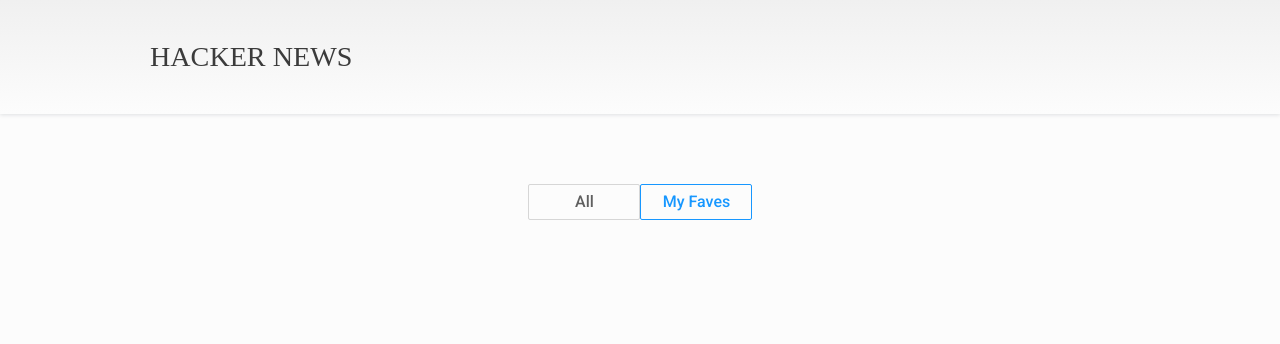
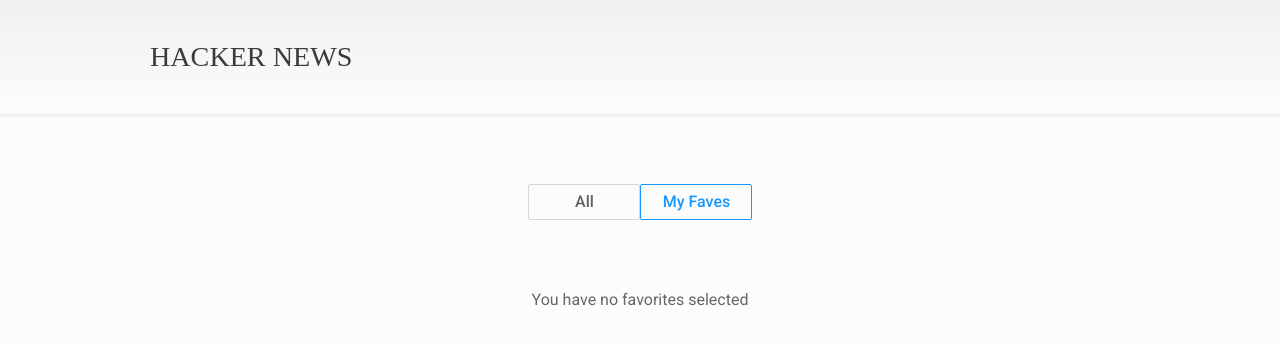
Before and after one commit to ghernandezr/hacker-news, a React (Create React App) app: page /faves in a window 1280 px wide. Shown: the top 344 px of the page. Built offline with nearby package versions, Linux system fonts and the light colour scheme.

Commit message:
Adding a placeholder text when favorites is empty

```diff
--- a/src/pages/Faves.module.css
+++ b/src/pages/Faves.module.css
@@ -10,3 +10,9 @@
     gap: 1.87rem 2.5rem;
   }
 }
+
+.faves__no-data {
+  font-family: Roboto;
+  text-align: center;
+  color: #666;
+}
--- a/src/pages/Faves.tsx
+++ b/src/pages/Faves.tsx
@@ -19,6 +19,12 @@
     });
   };
 
+  if (faves.length === 0) {
+    return (
+      <p className={styles["faves__no-data"]}>You have no favorites selected</p>
+    );
+  }
+
   return <div className={styles.faves}>{generatePostItems()}</div>;
 };
 
```
